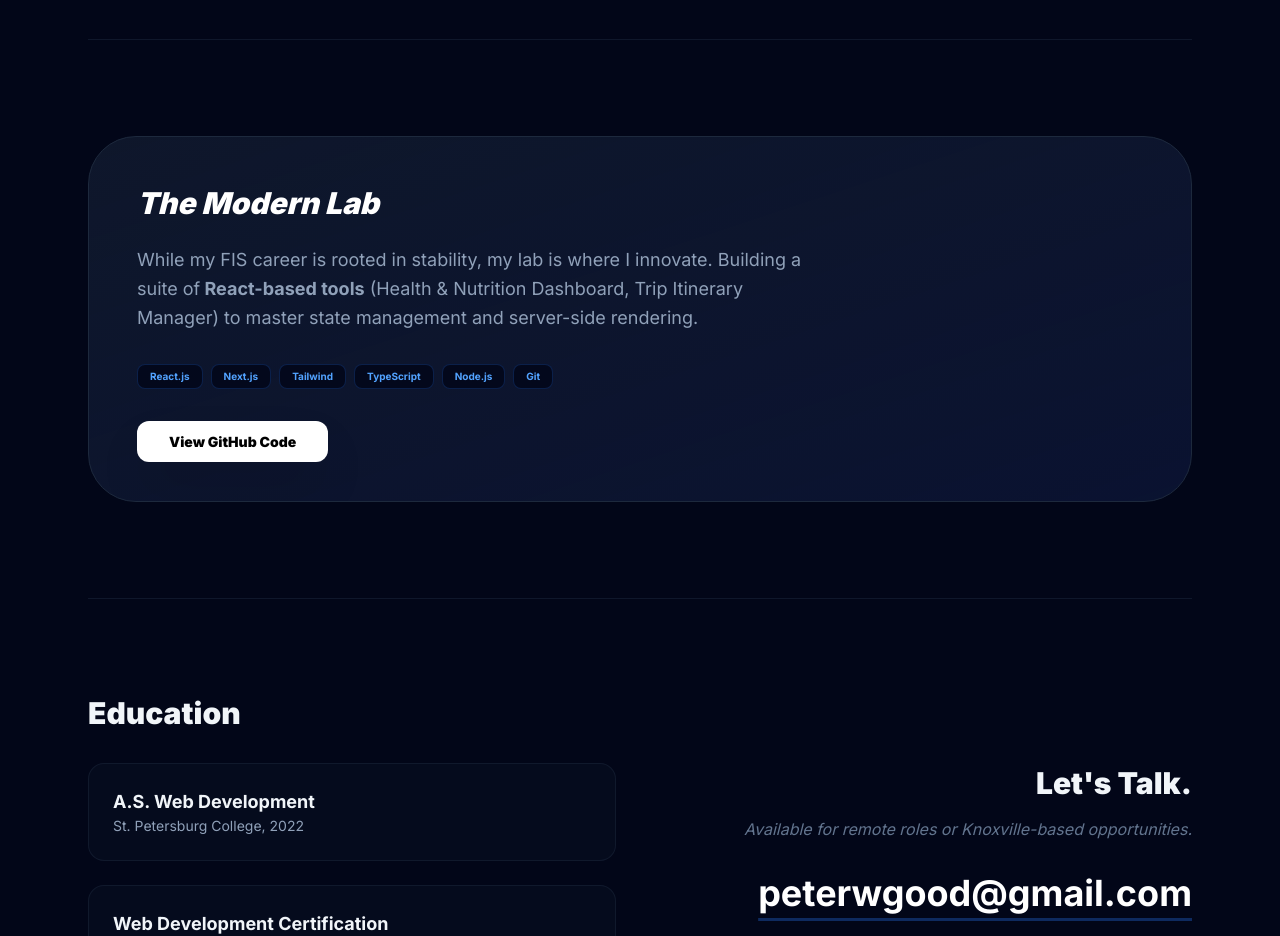
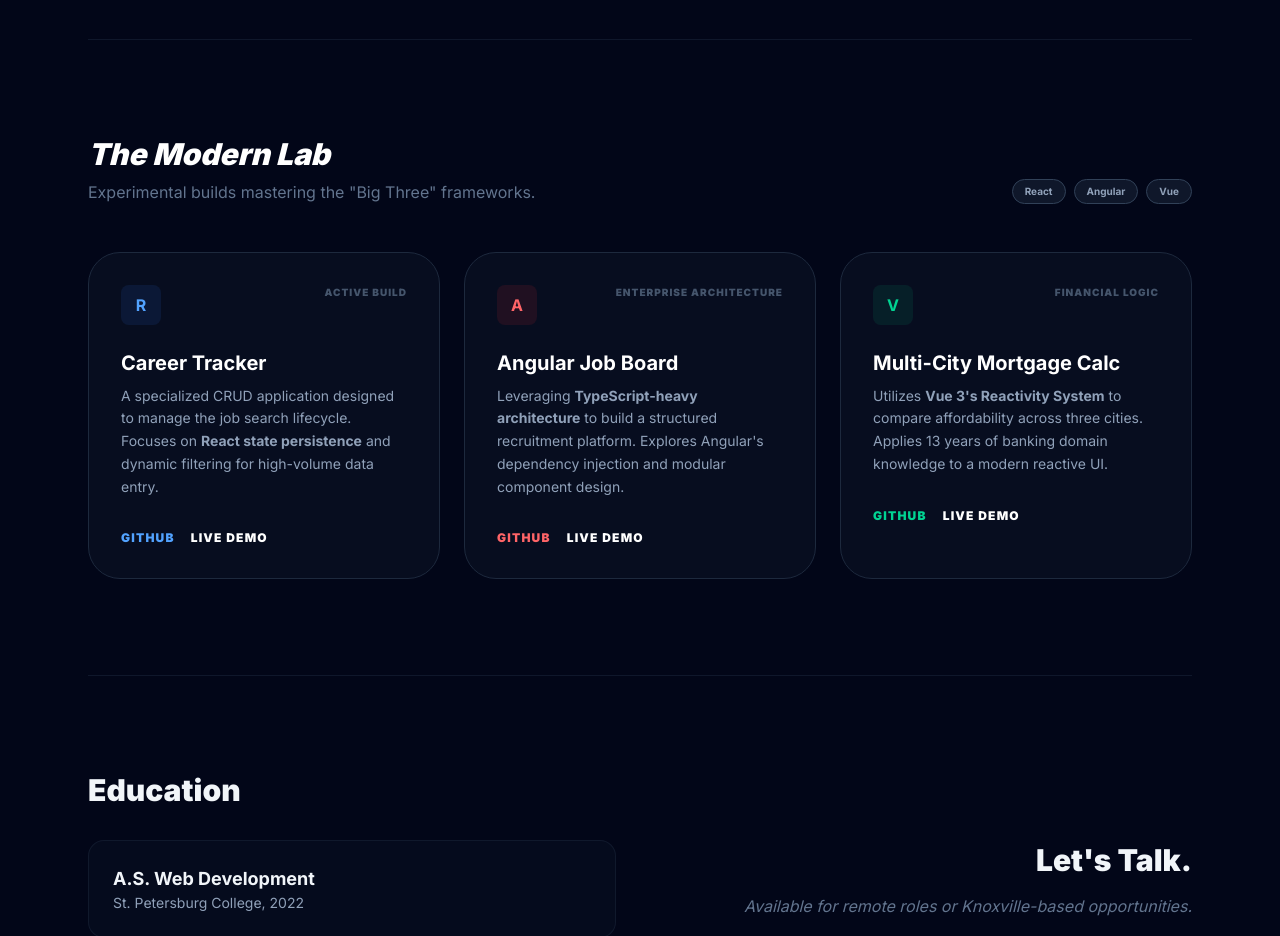
Before and after one commit to Peterbgood/my-portfolio, a Next.js app: page / in a window 1280 px wide. Shown: the part 2340-3276 px from the top of the page. Built offline with nearby package versions, Linux system fonts and the light colour scheme.

Commit message:
updated with vue and angular

```diff
--- a/app/page.tsx
+++ b/app/page.tsx
@@ -182,24 +182,68 @@ export default function Portfolio() {
 
         {/* THE MODERN LAB */}
 <section id="lab" className="py-24 border-t border-slate-900">
-           <div className="bg-gradient-to-br from-slate-900 to-blue-950/40 border border-slate-800 p-12 rounded-[3rem] relative overflow-hidden">
-              <div className="relative z-10 max-w-2xl">
-                <h2 className="text-3xl font-black mb-6 italic text-white">The Modern Lab</h2>
-                <p className="text-slate-400 text-lg mb-8 leading-relaxed">
-                  While my FIS career is rooted in stability, my lab is where I innovate. Building a suite of
-                  <strong> React-based tools</strong> (Health & Nutrition Dashboard, Trip Itinerary Manager) to master state
-                  management and server-side rendering.
-                </p>
-                <div className="flex flex-wrap gap-2 mb-10">
-                  {['React.js', 'Next.js', 'Tailwind', 'TypeScript', 'Node.js', 'Git'].map(t => (
-                    <span key={t} className="px-3 py-1 bg-slate-950/80 rounded-lg text-[10px] font-bold text-blue-400 border border-blue-500/20">{t}</span>
+  <div className="flex flex-col md:flex-row justify-between items-end mb-12 gap-4">
+    <div>
+      <h2 className="text-3xl font-black italic text-white">The Modern Lab</h2>
+      <p className="text-slate-500 mt-2">Experimental builds mastering the "Big Three" frameworks.</p>
+    </div>
+    <div className="flex gap-2">
+      {['React', 'Angular', 'Vue'].map(tech => (
+        <span key={tech} className="px-3 py-1 bg-slate-800/50 rounded-full text-[10px] font-bold text-slate-400 border border-slate-700">{tech}</span>
       ))}
     </div>
-                <a href="https://github.com/Peterbgood" target="_blank" className="bg-white text-black px-8 py-3 rounded-xl font-black text-sm hover:bg-blue-500 hover:text-white transition shadow-2xl">
-                  View GitHub Code
-                </a>
   </div>
-              <div className="absolute top-0 right-0 w-64 h-64 bg-blue-600/10 blur-[100px] -z-10"></div>
+
+  <div className="grid md:grid-cols-3 gap-6">
+
+    {/* PROJECT 1: REACT */}
+    <div className="group bg-slate-900/40 border border-slate-800 p-8 rounded-[2rem] hover:border-blue-500/50 transition-all duration-300">
+      <div className="flex justify-between items-start mb-6">
+        <div className="w-10 h-10 bg-blue-500/10 rounded-lg flex items-center justify-center text-blue-400 font-bold">R</div>
+        <span className="text-[10px] font-black text-slate-600 uppercase tracking-widest">Active Build</span>
+      </div>
+      <h3 className="text-xl font-bold mb-2 text-white">Career Tracker</h3>
+      <p className="text-sm text-slate-400 mb-8 leading-relaxed">
+        A specialized CRUD application designed to manage the job search lifecycle. Focuses on <strong>React state persistence</strong> and dynamic filtering for high-volume data entry.
+      </p>
+      <div className="flex gap-4">
+        <a href="https://github.com/Peterbgood/Career-Tracker" target="_blank" className="text-xs font-black uppercase tracking-widest text-blue-400 hover:text-blue-300 transition">GitHub</a>
+        <a href="https://peterbgood.github.io/Career-Tracker/" target="_blank" className="text-xs font-black uppercase tracking-widest text-white hover:underline">Live Demo</a>
+      </div>
+    </div>
+
+    {/* PROJECT 2: ANGULAR */}
+    <div className="group bg-slate-900/40 border border-slate-800 p-8 rounded-[2rem] hover:border-red-500/50 transition-all duration-300">
+      <div className="flex justify-between items-start mb-6">
+        <div className="w-10 h-10 bg-red-500/10 rounded-lg flex items-center justify-center text-red-400 font-bold">A</div>
+        <span className="text-[10px] font-black text-slate-600 uppercase tracking-widest">Enterprise Architecture</span>
+      </div>
+      <h3 className="text-xl font-bold mb-2 text-white">Angular Job Board</h3>
+      <p className="text-sm text-slate-400 mb-8 leading-relaxed">
+        Leveraging <strong>TypeScript-heavy architecture</strong> to build a structured recruitment platform. Explores Angular's dependency injection and modular component design.
+      </p>
+      <div className="flex gap-4">
+        <a href="https://github.com/Peterbgood/angular-job-board" target="_blank" className="text-xs font-black uppercase tracking-widest text-red-400 hover:text-red-300 transition">GitHub</a>
+        <a href="https://peterbgood.github.io/angular-job-board/" target="_blank" className="text-xs font-black uppercase tracking-widest text-white hover:underline">Live Demo</a>
+      </div>
+    </div>
+
+    {/* PROJECT 3: VUE */}
+    <div className="group bg-slate-900/40 border border-slate-800 p-8 rounded-[2rem] hover:border-emerald-500/50 transition-all duration-300">
+      <div className="flex justify-between items-start mb-6">
+        <div className="w-10 h-10 bg-emerald-500/10 rounded-lg flex items-center justify-center text-emerald-400 font-bold">V</div>
+        <span className="text-[10px] font-black text-slate-600 uppercase tracking-widest">Financial Logic</span>
+      </div>
+      <h3 className="text-xl font-bold mb-2 text-white">Multi-City Mortgage Calc</h3>
+      <p className="text-sm text-slate-400 mb-8 leading-relaxed">
+        Utilizes <strong>Vue 3's Reactivity System</strong> to compare affordability across three cities. Applies 13 years of banking domain knowledge to a modern reactive UI.
+      </p>
+      <div className="flex gap-4">
+        <a href="https://github.com/Peterbgood/mortgage-calc" target="_blank" className="text-xs font-black uppercase tracking-widest text-emerald-400 hover:text-emerald-300 transition">GitHub</a>
+        <a href="https://peterbgood.github.io/mortgage-calc/" target="_blank" className="text-xs font-black uppercase tracking-widest text-white hover:underline">Live Demo</a>
+      </div>
+    </div>
+
   </div>
 </section>
 
```
Lines whose indentation alone changed are shown as unchanged.
